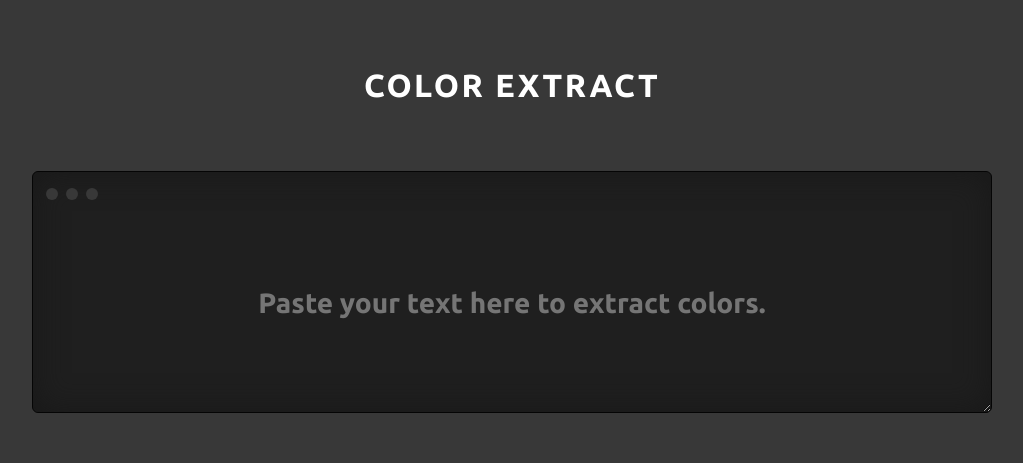
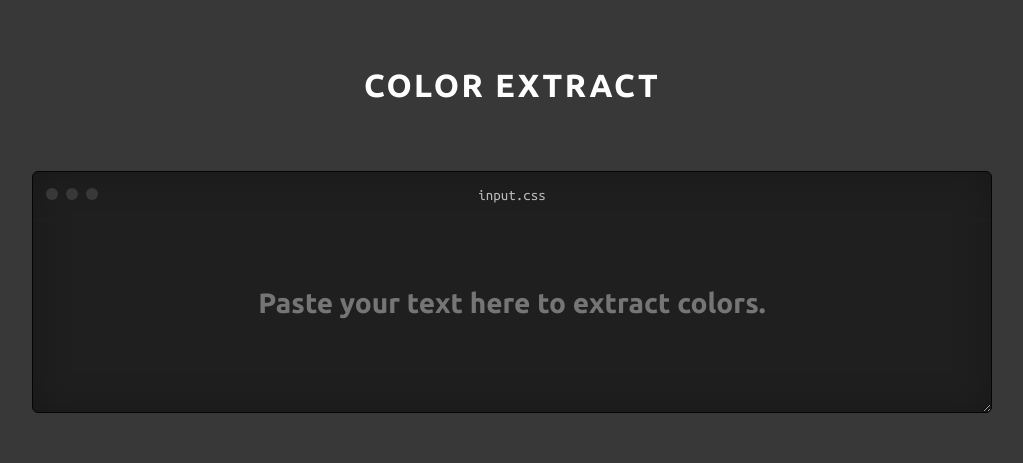
Before and after one commit to ian-pvd/color-extract, a React (Create React App) app: page / in a window 1280 px wide. Shown: the top 463 px of the page, without its empty margins (128-1151 px from the left). Built offline with nearby package versions, Linux system fonts and the light colour scheme.

Commit message:
paste area header.

```diff
--- a/src/App.js
+++ b/src/App.js
@@ -19,19 +19,41 @@ class App extends React.Component {
     this.state = {
       colorsList: [],
       namedColors: {},
+      classStatus: 'inactive',
     }
   }
 
   extractColors = (input) => {
-    const colorsList = findColors(input);
-    this.setState({ colorsList: colorsList, namedColors: getNamedColors(colorsList) });
+    if ('' !== input.trim()) {
+      const colorsList = findColors(input);
+      this.setState(
+        {
+          colorsList: colorsList,
+          namedColors: getNamedColors(colorsList),
+          classStatus: 'active',
+        }
+      );
+    } else {
+      this.setState(
+        {
+          colorsList: [],
+          namedColors: {},
+          classStatus: 'inactive',
+        }
+      );
+    }
   };
 
   render() {
     return (
       <div className="app">
         <Header />
-        <ColorExtract extractColors={this.extractColors} colorsList={this.state.colorsList} namedColors={this.state.namedColors} />
+        <ColorExtract
+          extractColors={this.extractColors}
+          colorsList={this.state.colorsList}
+          namedColors={this.state.namedColors}
+          classStatus={this.state.classStatus}
+        />
         <p>Colophon</p>
         <p>Credits & Copyright</p>
       </div>
--- a/src/components/color-extract/index.js
+++ b/src/components/color-extract/index.js
@@ -12,9 +12,9 @@ import './style.scss';
 class ColorExtract extends React.Component {
   render() {
     return(
-      <div className="color-extract">
+      <div className={`color-extract color-extract--${this.props.classStatus}`}>
         <div className="color-extract__paste">
-          <PasteArea extractColors={this.props.extractColors} />
+          <PasteArea extractColors={this.props.extractColors} classStatus={this.props.classStatus}/>
         </div>
         <div className="color-extract__results">
           <ResultsArea colorsList={this.props.colorsList} namedColors={this.props.namedColors} />
--- a/src/components/paste-area/index.js
+++ b/src/components/paste-area/index.js
@@ -15,23 +15,26 @@ class PasteArea extends React.Component {
    * Process the textarea value on input.
    */
   handleChange = (e) => {
-      e.preventDefault();
-      const input = e.target.value;
-      this.props.extractColors(input);
+    e.preventDefault();
+    const input = e.target.value;
+    this.props.extractColors(input);
   };
 
   render() {
     return(
-      <div className="paste-area">
+      <div className={`paste-area paste-area--${this.props.classStatus}`}>
+        <header className="paste-area__header">input.css</header>
         <div className="paste-area__wrapper">
           <textarea
+            className="paste-area__textarea"
             id="paste-area-textarea"
             name="paste-area-textarea"
-            className="paste-area__textarea"
-            spellcheck="false"
             onChange={this.handleChange}
+            spellCheck="false"
           ></textarea>
-          <label className="paste-area__label" htmlFor="paste-area">Paste your text here to extract colors.</label>
+          <label className="paste-area__label" htmlFor="paste-area">
+            Paste your text here to extract colors.
+          </label>
         </div>
       </div>
     );
--- a/src/components/paste-area/style.scss
+++ b/src/components/paste-area/style.scss
@@ -13,7 +13,7 @@
 	box-shadow: $shadow-ui;
 	margin: 0;
 	overflow: hidden;
-	padding: 3rem 0 0;
+	padding: 0;
 	position: relative;
 
 	&::before {
@@ -37,6 +37,29 @@
 		&::before {
 			box-shadow: $shadow-buttons-focus;
 		}
+	}
+
+	&.paste-area--active {
+		border: $border-ui-active;
+		box-shadow: $shadow-ui-active;
+	}
+}
+
+.paste-area__header {
+	align-items: center;
+	box-shadow: $shadow-header;
+	color: $color-ui-active;
+	display: flex;
+	font-family: 'Ubuntu Mono', monospace;
+	font-size: $font-size-mono;
+	height: 3rem;
+	justify-content: center;
+	line-height: 1rem;
+	position: relative;
+	z-index: 1;
+
+	.paste-area:focus-within & {
+		color: $color-ui-focus;
 	}
 }
 
@@ -62,7 +85,7 @@
 	padding: $spacer;
 	resize: vertical;
 	width: 100%;
-	z-index: 1;
+	z-index: 0;
 
 	&:focus {
 		color: $color-ui-focus;
@@ -82,6 +105,7 @@
 	top: 0;
 	width: 100%;
 
+	.paste-area--active &,
 	.paste-area:focus-within & {
 		display: none;
 	}
--- a/src/theme/display.scss
+++ b/src/theme/display.scss
@@ -21,4 +21,5 @@ $shadow-buttons-focus: 13px 0 $input-ui-focus, 33px 0 $input-ui-focus, 53px 0 $i
 $shadow-buttons: 13px 0 $input-ui, 33px 0 $input-ui, 53px 0 $input-ui;
 $shadow-ui-active: 0 1rem 2rem -1rem darken($c-shark-dark, 1.25%);
 $shadow-ui-focus: 0 1rem 2rem -1rem darken($c-shark-dark, 5%);
+$shadow-header: 0 1px 1px $bg-ui;
 $shadow-ui: inset 0 0 2rem darken($c-shark-dark, 2.5%);
```
